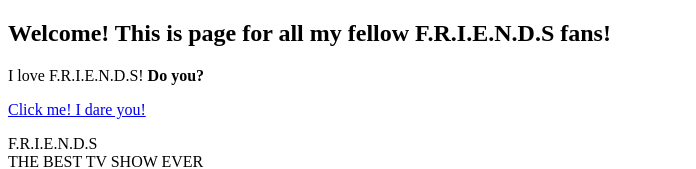
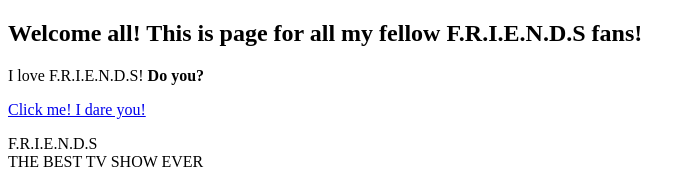
Before and after one commit to Fankku/F.R.I.E.N.D.S, a plain HTML site: page Test sida.html in a window 1280 px wide. Shown: the top 169 px of the page, without its empty margins (0-696 px from the left). Drawn offline with Linux system fonts and the light colour scheme.

Commit message:
Update Test sida.html

```diff
--- a/Test sida.html
+++ b/Test sida.html
@@ -4,7 +4,7 @@
 	<title>F.R.I.E.N.D.S</title>
 </head>
 <body>
-	<h2> Welcome! This is page for all my fellow F.R.I.E.N.D.S fans!</h1>
+	<h2> Welcome all! This is page for all my fellow F.R.I.E.N.D.S fans!</h1>
 	<p>I love F.R.I.E.N.D.S! <b>Do you?</b></p>
 	<a href="https://www.youtube.com/watch?v=EbRHq4bdxl0" target="_blank" title="Kidding! Here you can find Top 10 Funniest F.R.I.E.N.D.S Moments. Enjoy!" >Click me! I dare you!</a>
 	<p>F.R.I.E.N.D.S<br>
```
